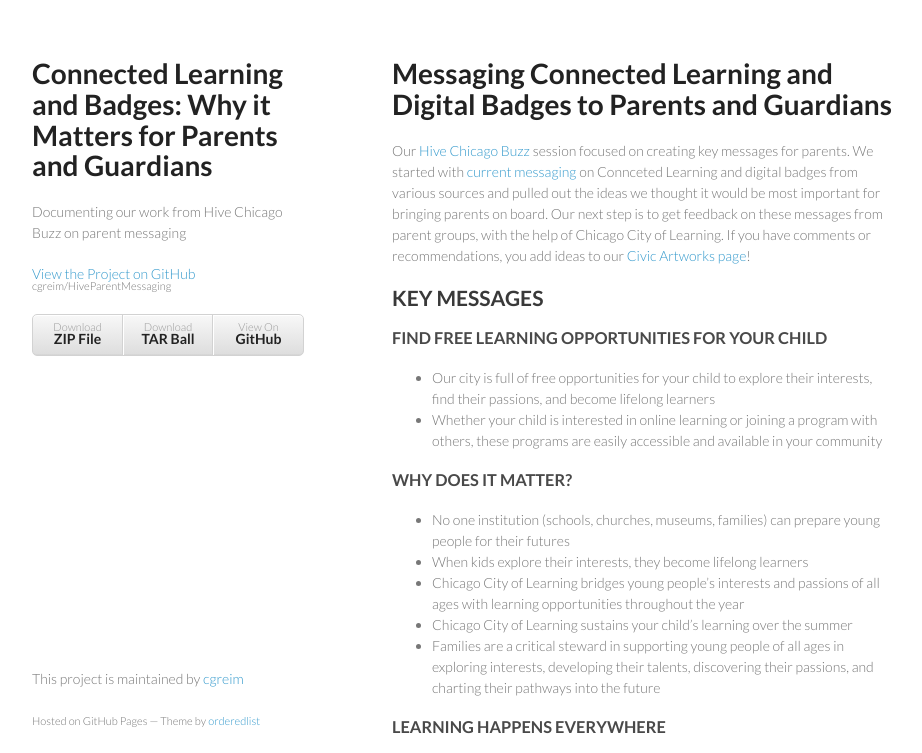
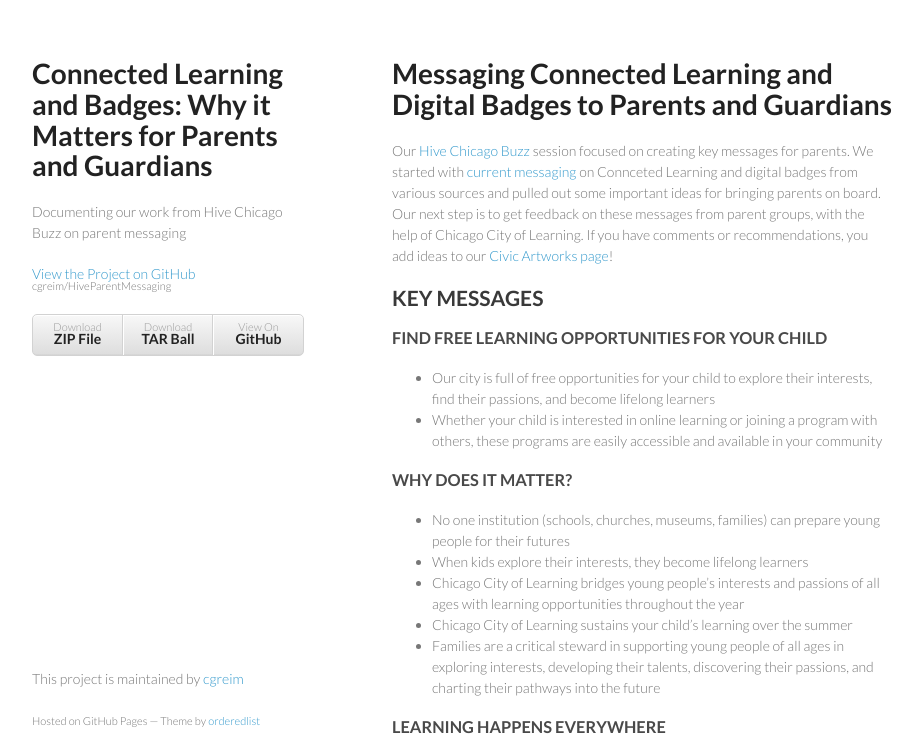
Before and after one commit to cgreim/HiveParentMessaging, a plain HTML site: page index.html in a window 1280 px wide. Shown: the top 753 px of the page, without its empty margins (178-1100 px from the left). Drawn offline with Linux system fonts and the light colour scheme.

Commit message:
Update index.html

```diff
--- a/index.html
+++ b/index.html
@@ -31,7 +31,7 @@
         <h1>
 <a id="messaging-connected-learning-and-digital-badges-to-parents-and-guardians" class="anchor" href="#messaging-connected-learning-and-digital-badges-to-parents-and-guardians" aria-hidden="true"><span class="octicon octicon-link"></span></a>Messaging Connected Learning and Digital Badges to Parents and Guardians</h1>
 
-<p>Our <a href="http://www.hivechicagobuzz.org/">Hive Chicago Buzz</a> session focused on creating key messages for parents. We started with <a href="https://docs.google.com/a/iridescentlearning.org/document/d/1sYW0FJRSaCHZIw_LxrrRdzUOX7semBq27ppPBuh5I7M/edit">current messaging</a> on Connceted Learning and digital badges from various sources and pulled out the ideas we thought it would be most important for bringing parents on board. Our next step is to get feedback on these messages from parent groups, with the help of Chicago City of Learning. If you have comments or recommendations, you add ideas to our <a href="http://www.civicartworks.com/projects/hive-chicago-buzz-engaging-and-educating-chicago-parents">Civic Artworks page</a>! </p>
+<p>Our <a href="http://www.hivechicagobuzz.org/">Hive Chicago Buzz</a> session focused on creating key messages for parents. We started with <a href="https://docs.google.com/a/iridescentlearning.org/document/d/1sYW0FJRSaCHZIw_LxrrRdzUOX7semBq27ppPBuh5I7M/edit">current messaging</a> on Connceted Learning and digital badges from various sources and pulled out some important ideas for bringing parents on board. Our next step is to get feedback on these messages from parent groups, with the help of Chicago City of Learning. If you have comments or recommendations, you add ideas to our <a href="http://www.civicartworks.com/projects/hive-chicago-buzz-engaging-and-educating-chicago-parents">Civic Artworks page</a>! </p>
 
 <h2>
 <a id="key-messages" class="anchor" href="#key-messages" aria-hidden="true"><span class="octicon octicon-link"></span></a>KEY MESSAGES</h2>
```
